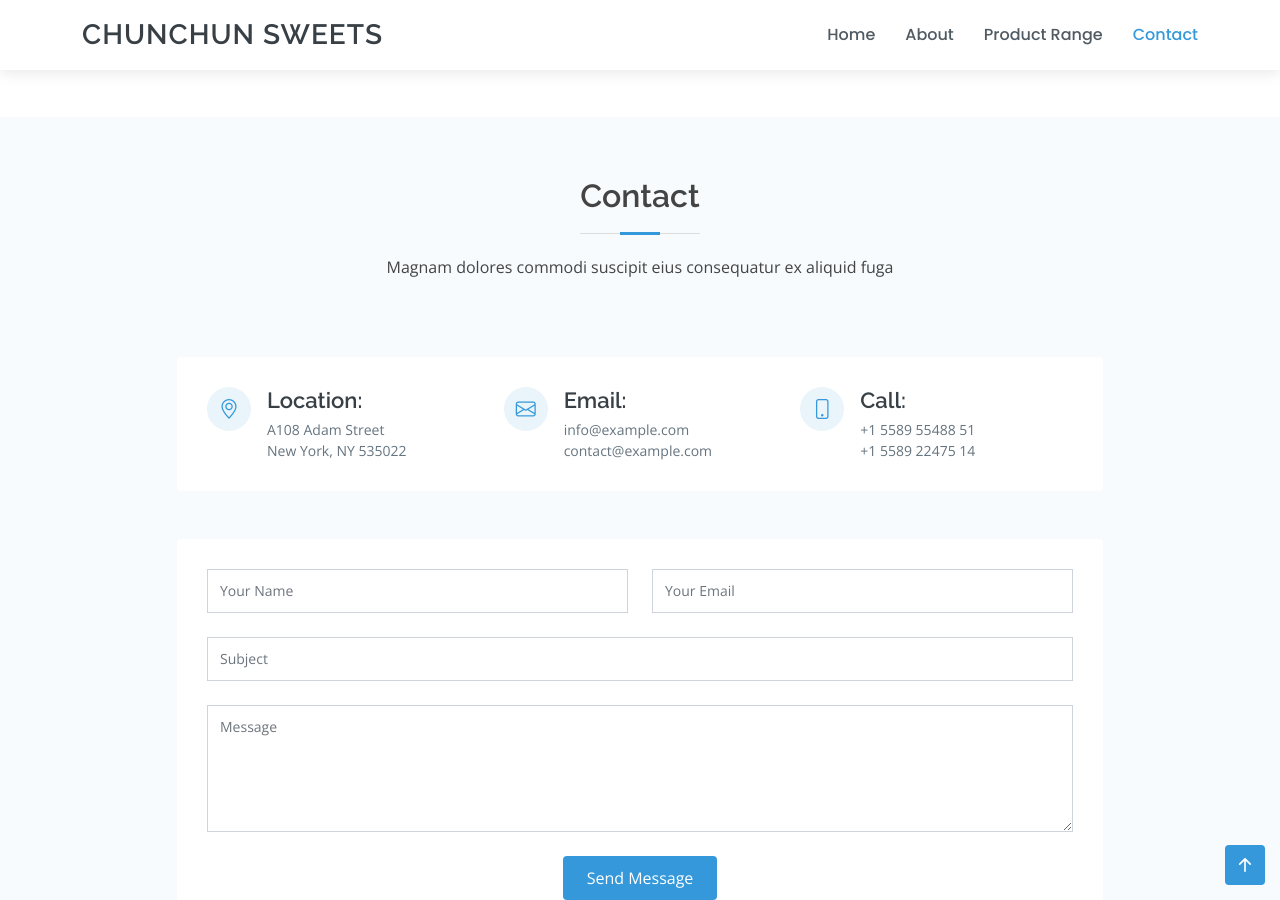
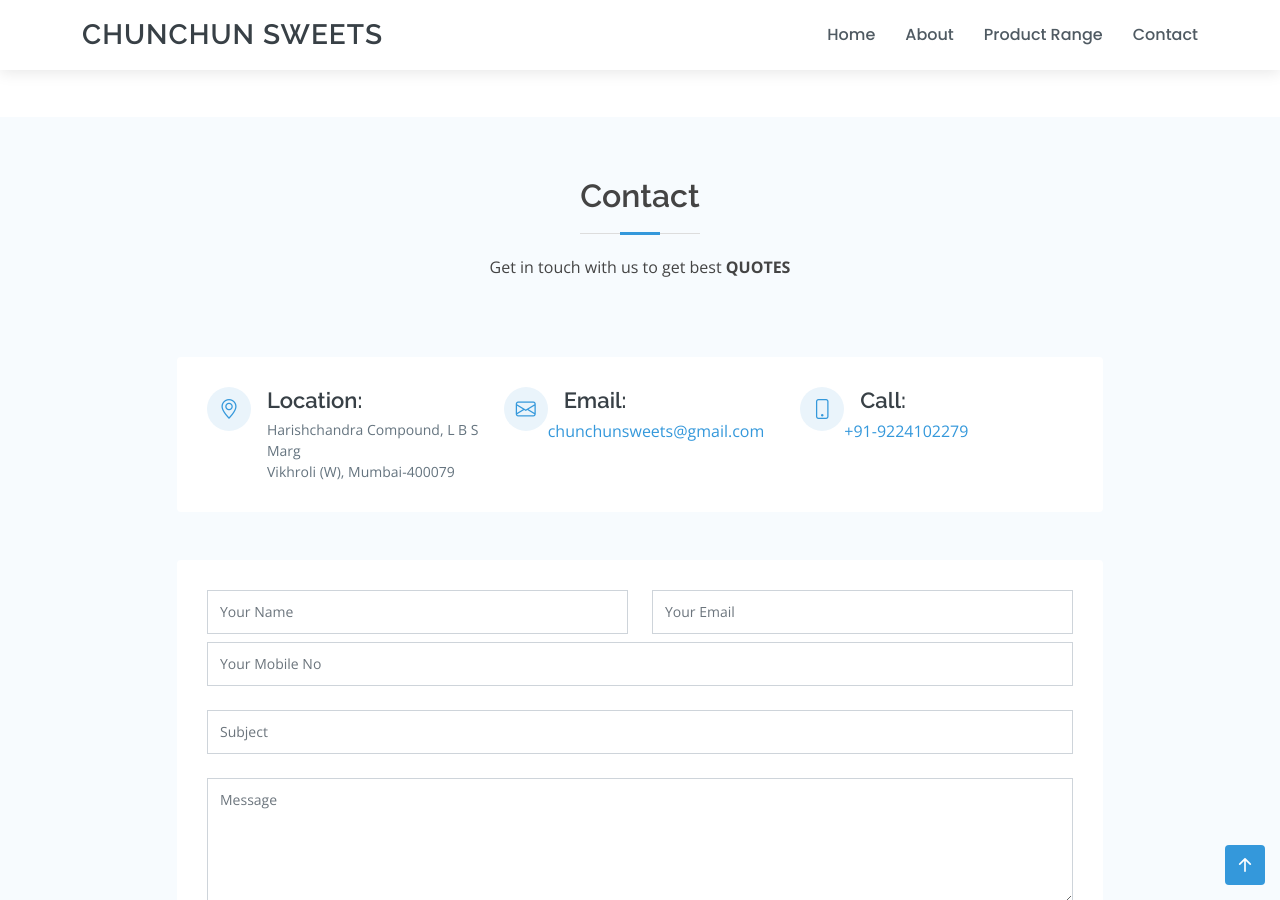
Before and after one commit to mihir-kumar-thakur/chunchun-sweets, a Jekyll site: the page built from index.md, in a window 1280 px wide and 900 px high, scrolled down 1602 px. Built offline with Jekyll 4.4.1, drawn with Linux system fonts in a browser that asks for light colours; nearby versions of some CDN libraries.

Commit message:
finish with forms

```diff
--- a/_includes/contact.html
+++ b/_includes/contact.html
@@ -4,7 +4,7 @@
 
     <div class="section-title">
       <h2>Contact</h2>
-      <p>Magnam dolores commodi suscipit eius consequatur ex aliquid fuga</p>
+      <p>Get in touch with us to get best <b>QUOTES</b></p>
     </div>
 
     <div class="row mt-5 justify-content-center">
@@ -16,19 +16,20 @@
             <div class="col-lg-4 info">
               <i class="bi bi-geo-alt"></i>
               <h4>Location:</h4>
-              <p>A108 Adam Street<br>New York, NY 535022</p>
+              <p>Harishchandra Compound, L B S Marg</p>
+              <p>Vikhroli (W), Mumbai-400079</p>
             </div>
 
             <div class="col-lg-4 info mt-4 mt-lg-0">
               <i class="bi bi-envelope"></i>
               <h4>Email:</h4>
-              <p>info@example.com<br>contact@example.com</p>
+              <a href = "mailto: chunchunsweets@gmail.com">chunchunsweets@gmail.com</a>
             </div>
 
             <div class="col-lg-4 info mt-4 mt-lg-0">
               <i class="bi bi-phone"></i>
               <h4>Call:</h4>
-              <p>+1 5589 55488 51<br>+1 5589 22475 14</p>
+              <a href="tel:+919224102279">+91-9224102279</a>
             </div>
           </div>
         </div>
@@ -39,13 +40,17 @@
 
     <div class="row mt-5 justify-content-center">
       <div class="col-lg-10">
-        <form action="forms/contact.php" method="post" role="form" class="php-email-form">
+        <form action="success" name="contact" netlify class="php-email-form">
           <div class="row">
             <div class="col-md-6 form-group">
               <input type="text" name="name" class="form-control" id="name" placeholder="Your Name" required>
             </div>
             <div class="col-md-6 form-group mt-3 mt-md-0">
               <input type="email" class="form-control" name="email" id="email" placeholder="Your Email" required>
+            </div>
+
+            <div class="form-group mt-3 mt-md-0">
+              <input type="tel" class="form-control" name="mobile" id="mobile" placeholder="Your Mobile No" required>
             </div>
           </div>
           <div class="form-group mt-3">
--- a/_includes/header.html
+++ b/_includes/header.html
@@ -31,7 +31,7 @@
             <li><a href="#">Drop Down 4</a></li>
           </ul>
         </li> -->
-        <li><a class="nav-link scrollto" href="#contact">Contact</a></li>
+        <li><a class="nav-link scrollto" href="contact">Contact</a></li>
       </ul>
       <i class="bi bi-list mobile-nav-toggle"></i>
     </nav><!-- .navbar -->
--- a/_includes/js.html
+++ b/_includes/js.html
@@ -2,7 +2,7 @@
 <script src="/assets/vendor/bootstrap/js/bootstrap.bundle.min.js"></script>
 <script src="/assets/vendor/glightbox/js/glightbox.min.js"></script>
 <script src="/assets/vendor/isotope-layout/isotope.pkgd.min.js"></script>
-<script src="/assets/vendor/php-email-form/validate.js"></script>
+<!-- <script src="/assets/vendor/php-email-form/validate.js"></script> -->
 <script src="/assets/vendor/purecounter/purecounter.js"></script>
 <script src="/assets/vendor/swiper/swiper-bundle.min.js"></script>
 <script src="/assets/vendor/waypoints/noframework.waypoints.js"></script>
--- a/assets/css/style.css
+++ b/assets/css/style.css
@@ -1385,3 +1385,12 @@
   color: #fff;
   text-decoration: none;
 }
+
+.button-st {
+  background: #3498db;
+    border: 0;
+    padding: 10px 24px;
+    color: #fff;
+    transition: 0.4s;
+    border-radius: 4px;
+}
```
Also changed, not shown: success.html (added, +22 -0 lines), 1 other file.
